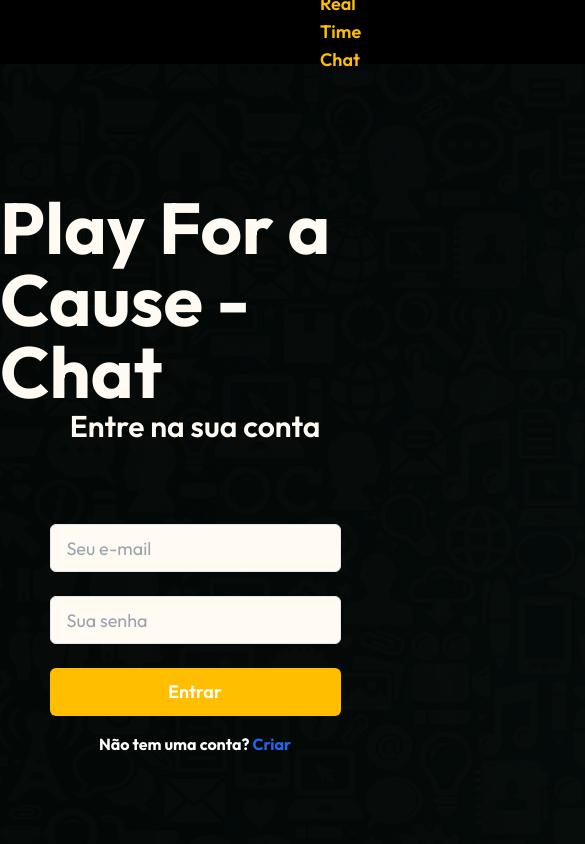
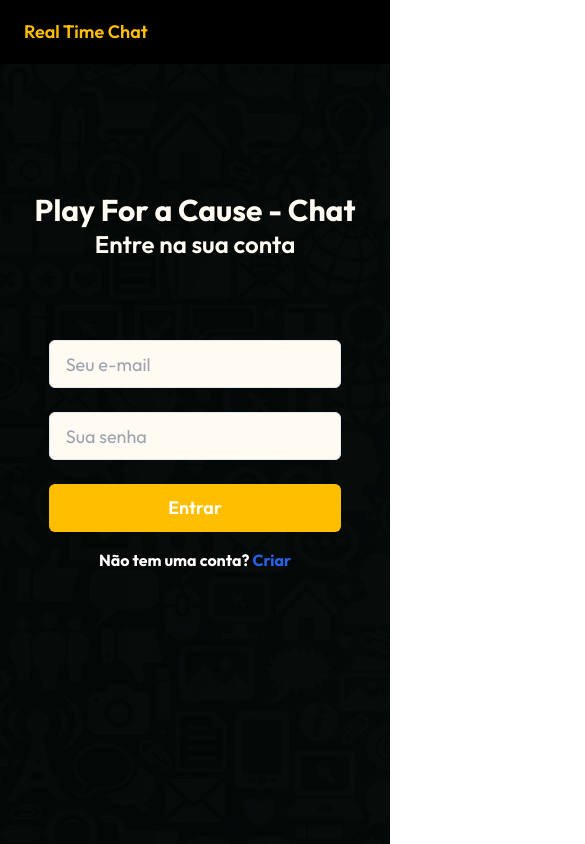
Before and after one commit to willianac/pfac-chat, a Next.js app: page /auth/signin in a window 390 px wide. Shown: the top 844 px of the page, 585 px wide, since content can reach past the window. Built offline with nearby package versions, Linux system fonts and the light colour scheme.

Commit message:
feat: pages are now responsive and works on mobile

```diff
--- a/src/components/app-header.tsx
+++ b/src/components/app-header.tsx
@@ -35,7 +35,7 @@ function AppHeader() {
 	}
 
 	return (
-		<header className="h-16 bg-black w-full flex items-center justify-between px-80">
+		<header className="h-16 bg-black w-full flex items-center justify-between px-6 md:px-80">
 			{
 				user.id ?
 					<>
--- a/src/components/chat-layout.tsx
+++ b/src/components/chat-layout.tsx
@@ -22,9 +22,9 @@ function ChatLayout({ children, userList }: LayoutProps) {
 	}, [])
 
 	return (
-		<div className="w-full flex justify-center mt-24">
-			<Box minH={"650px"} w={"65%"} p={6} rounded={6} className="flex bg-zinc-900">
-				<div className="w-1/3 ">
+		<div className="w-full flex justify-center mt-12 md:mt-24">
+			<Box minH={"650px"} w={"65%"} p={6} rounded={6} className="flex flex-col md:flex-row bg-zinc-900 flex-1 md:flex-initial gap-y-6">
+				<div className="sm:w-1/3 ">
 					<h2 className="text-2xl font-semibold text-light">Conversar com:</h2>
 
 					<ul className="mt-9 flex flex-col gap-2">
@@ -37,7 +37,7 @@ function ChatLayout({ children, userList }: LayoutProps) {
 					</ul>
 
 				</div>
-				<div className="flex-1 ml-6 bg-zinc-950 rounded-lg p-4">
+				<div className="flex-1 md:ml-6 bg-zinc-950 rounded-lg p-2 md:p-4">
 					{children}
 				</div>
 			</Box>
--- a/src/pages/auth/signin/index.tsx
+++ b/src/pages/auth/signin/index.tsx
@@ -36,9 +36,9 @@ function SignIn() {
 
 	return (
 		<div className="flex flex-col items-center">
-			<h1 className='text-light text-7xl font-bold mt-32'>Play For a Cause - Chat</h1>
-			<h3 className='text-light text-3xl font-semibold'>Entre na sua conta</h3>
-			<form onSubmit={handleSubmit} className='mt-20 md:w-1/4'>
+			<h1 className='text-light text-3xl md:text-7xl font-bold mt-32'>Play For a Cause - Chat</h1>
+			<h3 className='text-light text-2xl md:text-3xl font-semibold'>Entre na sua conta</h3>
+			<form onSubmit={handleSubmit} className='mt-20 w-3/4 md:w-1/4'>
 				<FormControl className='mb-6'>
 					<Input type='email' onChange={(e) => setEmail(e.target.value)} placeholder="Seu e-mail" colorScheme='primary' bg="#fffaf2" size="lg"/>
 				</FormControl>
--- a/src/pages/auth/signup/index.tsx
+++ b/src/pages/auth/signup/index.tsx
@@ -38,9 +38,9 @@ function SignUp() {
 
 	return (
 		<div className="flex flex-col items-center">
-			<h1 className='text-light text-7xl font-bold mt-32'>Play For a Cause - Chat</h1>
-			<h3 className='text-light text-3xl font-semibold'>Crie uma conta</h3>
-			<form onSubmit={handleSubmit} className='mt-20 md:w-1/4'>
+			<h1 className='text-light text-3xl md:text-7xl font-bold mt-32'>Play For a Cause - Chat</h1>
+			<h3 className='text-light text-2xl md:text-3xl font-semibold'>Crie uma conta</h3>
+			<form onSubmit={handleSubmit} className='mt-20 w-3/4 md:w-1/4'>
 			<FormControl className='mb-6'>
 					<Input type='text' onChange={(e) => setName(e.target.value)} placeholder="Seu nome" colorScheme='primary' bg="#fffaf2" size="lg"/>
 				</FormControl>
```
